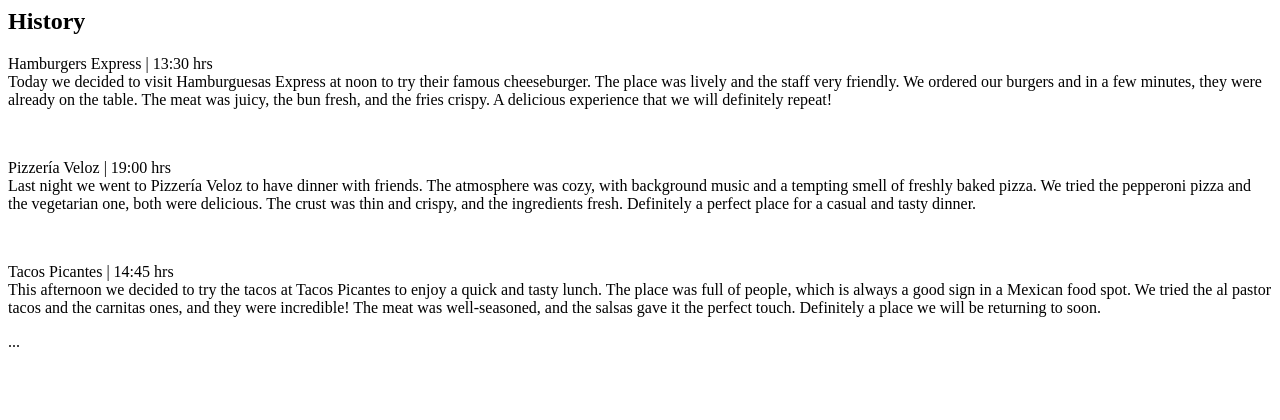
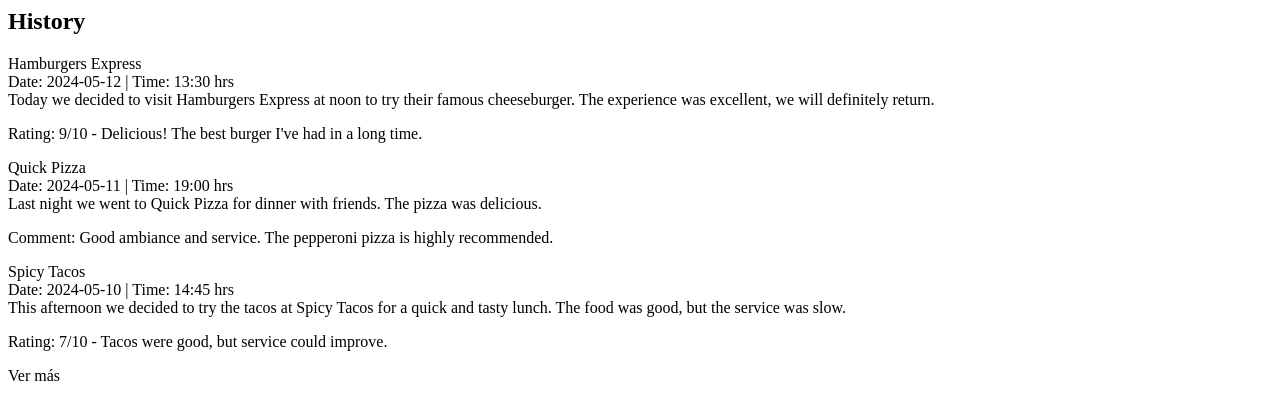
Before and after one commit to krschan/flashfoods, a PHP site: page /view/history-popup.php in a window 1280 px wide. Shown: the top 420 px of the page. Run offline with PHP 8.4, Linux system fonts and the light colour scheme.

Commit message:
refactor(history-popup): design changes

```diff
--- a/src/view/history-popup.php
+++ b/src/view/history-popup.php
@@ -5,31 +5,36 @@
         <div class="info-form aligned">
             <h2>History</h2>
             <article>
+                <div class="history-item">
                     <p>
-                        <span class="bold">Hamburgers Express | 13:30 hrs</span> <br>
-                        Today we decided to visit Hamburguesas Express at noon to try their famous cheeseburger.
-                        The place was lively and the staff very friendly. We ordered our burgers and in a few minutes,
-                        they were already on the table. The meat was juicy, the bun fresh, and the fries crispy.
-                        A delicious experience that we will definitely repeat!
-                    </p><br>
+                        <span class="bold">Hamburgers Express</span> <br>
+                        <span class="date">Date: 2024-05-12 | Time: 13:30 hrs</span> <br>
+                        Today we decided to visit Hamburgers Express at noon to try their famous cheeseburger.
+                        The experience was excellent, we will definitely return.
+                    </p>
+                    <p class="opinion">Rating: 9/10 - Delicious! The best burger I've had in a long time.</p>
+                </div>
+                <div class="history-item">
                     <p>
-                        <span class="bold">Pizzería Veloz | 19:00 hrs</span> <br>
-                        Last night we went to Pizzería Veloz to have dinner with friends.
-                        The atmosphere was cozy, with background music and a tempting smell
-                        of freshly baked pizza. We tried the pepperoni pizza and the vegetarian one,
-                        both were delicious. The crust was thin and crispy, and the ingredients fresh.
-                        Definitely a perfect place for a casual and tasty dinner.
-                    </p><br>
-                    <p><span class="bold">Tacos Picantes | 14:45 hrs</span> <br>
-                        This afternoon we decided to try the tacos at Tacos Picantes to enjoy a quick and tasty lunch.
-                        The place was full of people, which is always a good sign in a Mexican food spot.
-                        We tried the al pastor tacos and the carnitas ones, and they were incredible!
-                        The meat was well-seasoned, and the salsas gave it the perfect touch.
-                        Definitely a place we will be returning to soon.
+                        <span class="bold">Quick Pizza</span> <br>
+                        <span class="date">Date: 2024-05-11 | Time: 19:00 hrs</span> <br>
+                        Last night we went to Quick Pizza for dinner with friends. The pizza was delicious.
                     </p>
+                    <p class="opinion">Comment: Good ambiance and service. The pepperoni pizza is highly recommended.
+                    </p>
+                </div>
+                <div class="history-item">
                     <p>
-                        ...
+                        <span class="bold">Spicy Tacos</span> <br>
+                        <span class="date">Date: 2024-05-10 | Time: 14:45 hrs</span> <br>
+                        This afternoon we decided to try the tacos at Spicy Tacos for a quick and tasty lunch.
+                        The food was good, but the service was slow.
                     </p>
+                    <p class="opinion">Rating: 7/10 - Tacos were good, but service could improve.</p>
+                </div>
+                <div class="history-item">
+                    <p>Ver más</p>
+                </div>
             </article>
         </div>
     </div>
```
Also changed, not shown: src/css/style.css (+21 -0 lines).
